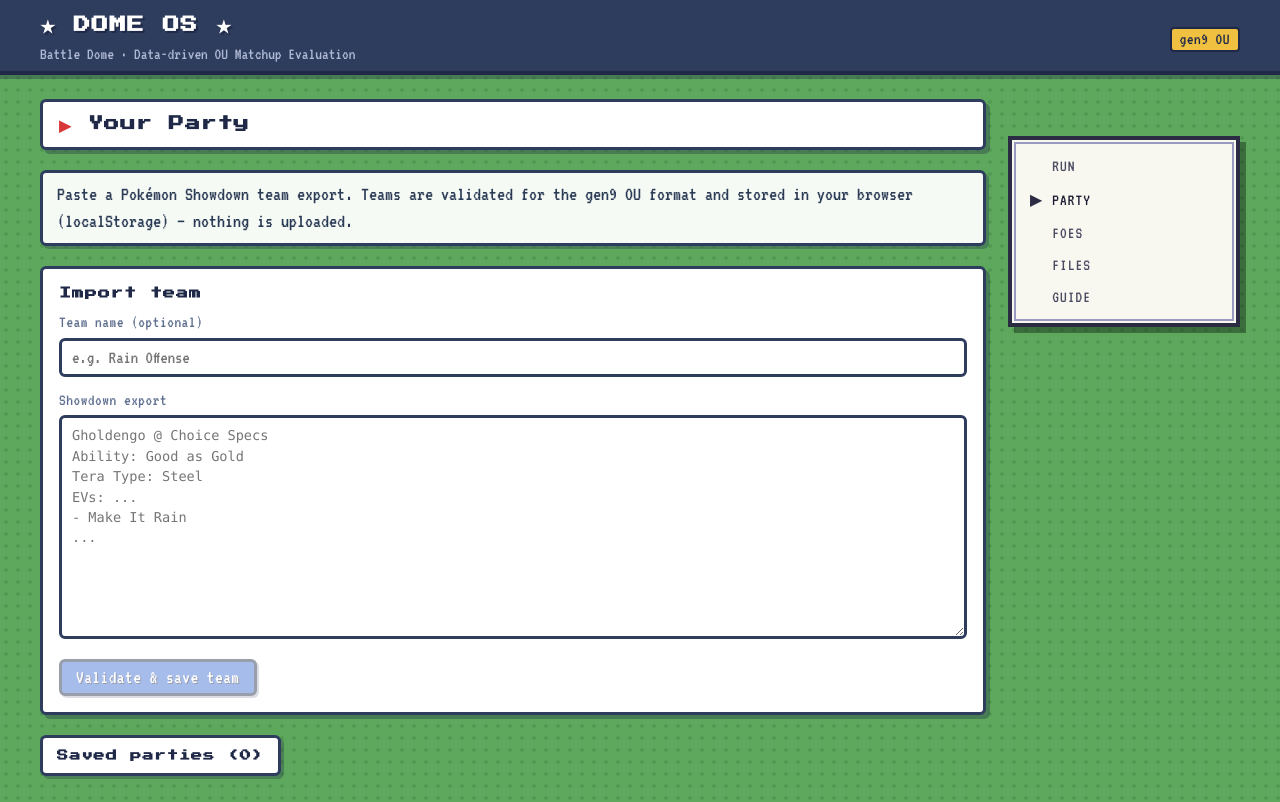
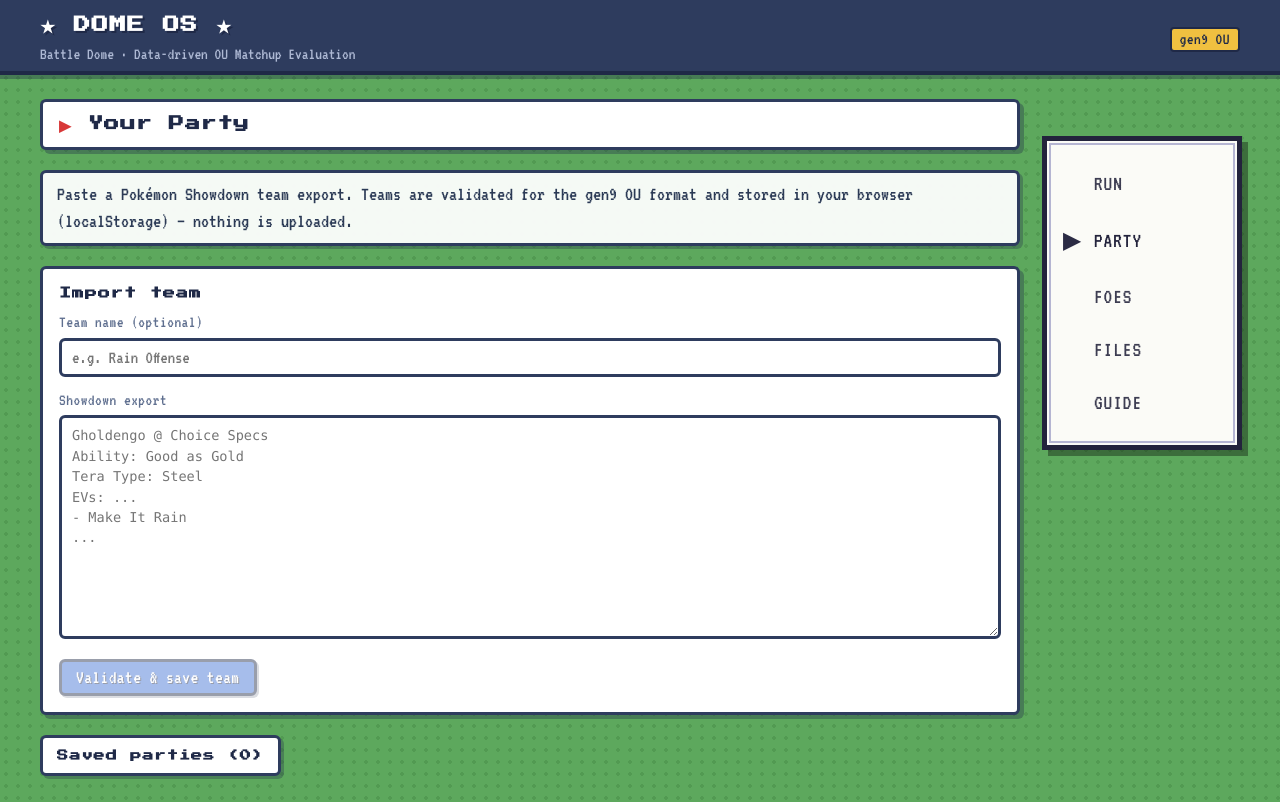
Before and after one commit to caedonhsieh/battle-dome, a React (Vite) app: page / in a window 1280 px wide. Shown: the top 802 px of the page. Built offline with nearby package versions, Linux system fonts and the light colour scheme.

Commit message:
Match the start menu closer to the reference
Thicker navy border with inner line, larger dark-slate text, airier
rows, bigger cursor tighter to the text, narrower panel.

```diff
--- a/src/styles.css
+++ b/src/styles.css
@@ -111,13 +111,13 @@
   right: 0;
   top: calc(100% + 10px);
   min-width: 200px;
-  background: #f8f8f0;
-  border: 4px solid #2b2b44;
+  background: #fbfbf7;
+  border: 5px solid #23233c;
   box-shadow:
-    inset 0 0 0 2px #f8f8f0,
-    inset 0 0 0 4px #9a9ac0,
+    inset 0 0 0 2px #fbfbf7,
+    inset 0 0 0 4px #b5b5d2,
     6px 6px 0 rgba(0, 0, 0, 0.35);
-  padding: 10px 8px;
+  padding: 16px 8px;
   z-index: 60;
 }
 .startmenu-item {
@@ -128,20 +128,20 @@
   background: transparent;
   border: none;
   font-family: var(--font-ui);
-  font-size: 1.05rem;
+  font-size: 1.35rem;
   letter-spacing: 1px;
-  color: #4a4a62;
-  padding: 8px 10px;
+  color: #3d3d52;
+  padding: 16px 8px;
   cursor: pointer;
   white-space: nowrap;
 }
-.startmenu-item:hover { background: #e6e6d2; }
-.startmenu-item.active { color: #1c1c34; }
+.startmenu-item:hover { background: #e9e9d8; }
+.startmenu-item.active { color: #23233c; }
 .startmenu-item .sm-cursor {
-  width: 1.4em;
+  width: 1.3em;
   flex: none;
   color: #2b2b44;
-  font-size: 0.95em;
+  font-size: 1.1em;
 }
 .startmenu-item .dot {
   display: inline-block;
@@ -181,7 +181,7 @@
   min-width: 0;
 }
 .side-menu {
-  width: 232px;
+  width: 198px;
   flex: none;
   position: sticky;
   top: 112px;
```
